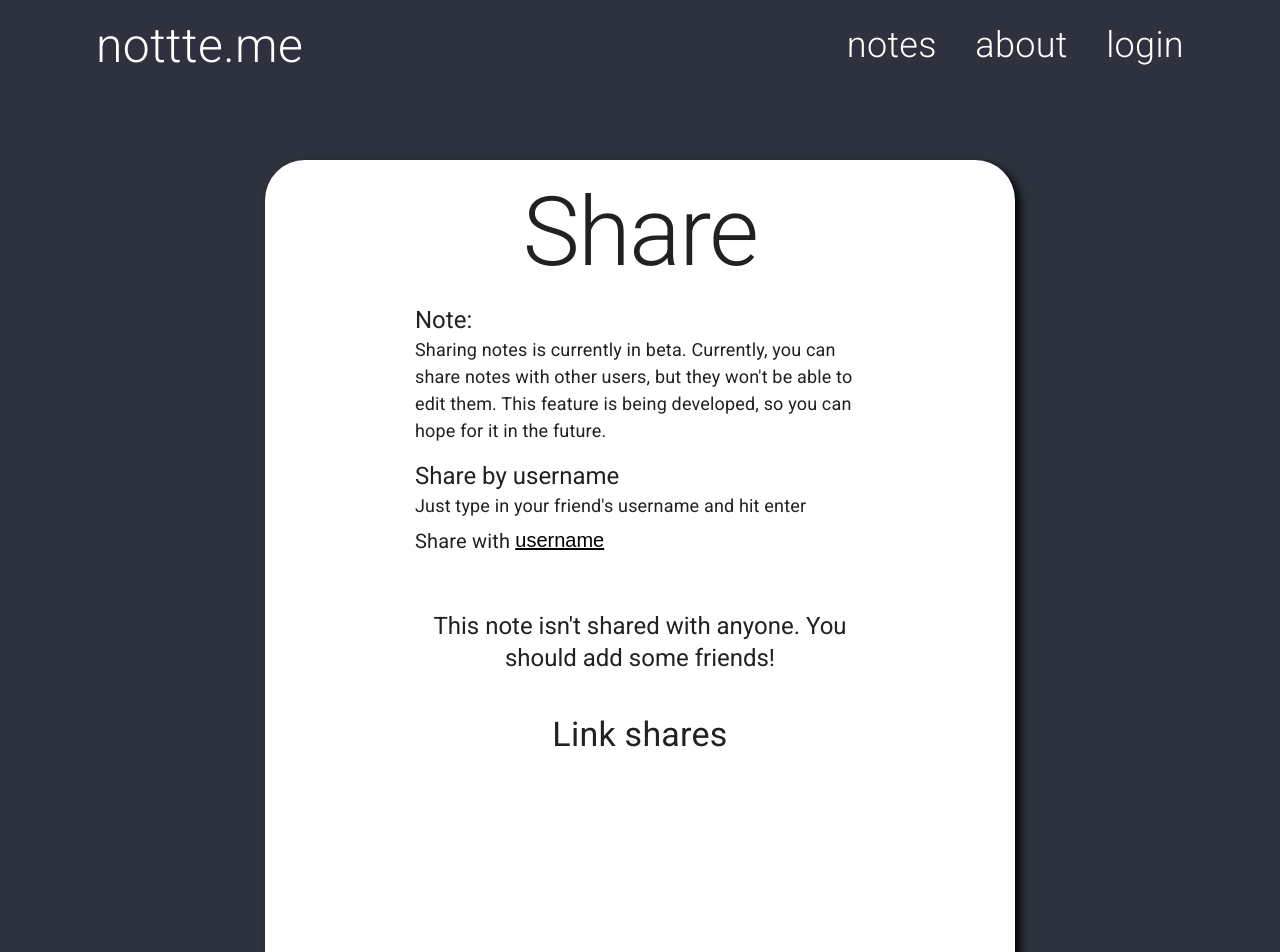
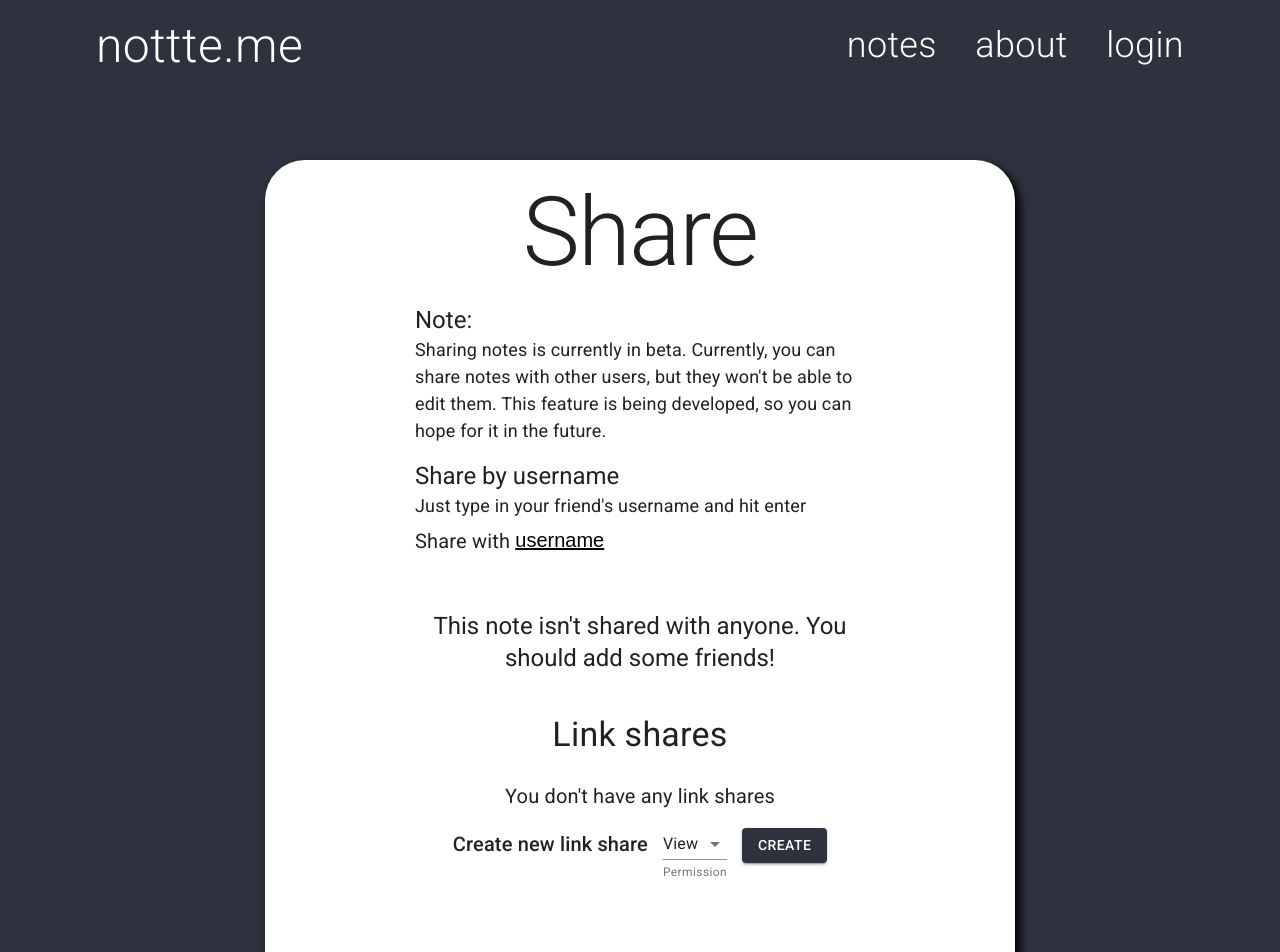
Before and after one commit to ZackMurry/nottte-me, a Next.js app in the folder frontend/: page /n/1/settings/share in a window 1280 px wide. Shown: the top 952 px of the page. Built offline with nearby package versions, Linux system fonts and the light colour scheme.

Commit message:
Add creating link shares on frontend

```diff
--- /dev/null
+++ b/frontend/components/CreateLinkShare.js
@@ -0,0 +1,79 @@
+import { Button, FormControl, FormHelperText, MenuItem, Select, Typography } from "@material-ui/core";
+import { useState } from "react";
+import parseJwt from './ParseJwt'
+import theme from "./theme";
+
+const alreadyExistsError = "A link share with this permission already exists. You can use that link instead of creating a new one."
+
+export default function CreateLinkShare({ title, jwt, onCreate }) {
+
+    const [ authority, setAuthority ] = useState('VIEW')
+    const [ error, setError ] = useState('')
+
+    const handleCreate = async () => {
+        if(!jwt) return
+
+        const requestOptions = {
+            method: 'POST',
+            headers: {'Content-Type': 'application/json', 'Authorization': 'Bearer ' + jwt},
+            body: JSON.stringify({
+                name: title,
+                authority: authority,
+                author: parseJwt(jwt)?.sub
+            })
+        }
+
+        const response = await fetch('http://localhost:8080/api/v1/shares/link/principal/create', requestOptions)
+
+        console.log(response.status)
+        if(response.status == 200) {
+            setError('')
+            onCreate()
+        } else if(response.status == 304) {
+            setError(alreadyExistsError)
+        } else {
+            console.log('bruh')
+        }
+
+    }
+
+    return (
+        <div style={{marginTop: '2vh'}}>
+            <div style={{display: 'flex', marginTop: 15, justifyContent: 'center'}}>
+                <Typography variant='h6' style={{marginRight: 15}}>
+                    Create new link share
+                </Typography>
+                <FormControl>
+                    <Select
+                        labelId='create-link-share-authority-label'
+                        id='create-link-share-authority'
+                        value={authority}
+                        onChange={e => setAuthority(e.target.value)}
+                    >
+                        <MenuItem value={'VIEW'}>View</MenuItem>
+                        <MenuItem value={'EDIT'}>Edit</MenuItem>
+                    </Select>
+                    <FormHelperText>Permission</FormHelperText>
+                </FormControl>
+                <Button
+                    variant='contained'
+                    onClick={handleCreate}
+                    color='secondary'
+                    style={{height: 35, marginLeft: 15}}
+                >
+                    Create
+                </Button>
+
+            </div>
+
+            <div hidden={!error} style={{width: '60%', margin: '1vh auto'}} >
+                <Typography variant='body2' style={{color: theme.palette.error.main, textAlign: 'center'}}>
+                    {error}
+                </Typography>
+            </div>
+        </div>
+
+
+    )
+
+}
--- a/frontend/components/LinkShareItem.js
+++ b/frontend/components/LinkShareItem.js
@@ -1,18 +1,29 @@
-import { Grid, IconButton, MenuItem, Select } from '@material-ui/core'
+import { Grid, IconButton, makeStyles, MenuItem, Select } from '@material-ui/core'
 import DoneIcon from '@material-ui/icons/Done'
 import EditIcon from '@material-ui/icons/Edit'
 import { useEffect, useState } from 'react'
+import PlainSnackbar from './PlainSnackbar'
+import PlainTooltip from './PlainTooltip'
 
 export default function LinkShareItem({ id, authority, status, jwt, onUpdate }) {
 
     const [ editing, setEditing ] = useState(false)
     const [ editedAuthority, setEditedAuthority ] = useState(authority)
     const [ editedStatus, setEditedStatus ] = useState(status)
+    const [ showCopiedSnackbar, setShowCopiedSnackbar ] = useState(false)
 
     useEffect(() => {
         setEditedAuthority(authority)
         setEditedStatus(status)
     }, [ authority, status ])
+
+    const useTooltipStyles = makeStyles(() => ({
+        tooltip: {
+            marginTop: -10
+        }
+    }))
+
+    const tooltipClass = useTooltipStyles()
 
     const handleUpdateLinkShare = async () => {
         if(editedAuthority == authority && editedStatus == status) {
@@ -46,13 +57,19 @@ export default function LinkShareItem({ id, authority, status, jwt, onUpdate })
         }
     }
 
+    const copyLinkToClipboard = async () => {
+        navigator.clipboard.writeText(`localhost:3000/l/${id}`)
+        setShowCopiedSnackbar(true)
+    }
+
     return (
+        <>
             <Grid container spacing={3} item xs={12}>
                 {
                     editing
                     ?
                         <>
-                        <Grid item xs={12} md={6}>
+                            <Grid item xs={12} md={6} >
                                 {id}
                             </Grid>
                             <Grid item xs={3} md={2}>
@@ -81,9 +98,11 @@ export default function LinkShareItem({ id, authority, status, jwt, onUpdate })
                     :
                     (
                         <>
-                        <Grid item xs={12} md={6}>
+                            <PlainTooltip title='copy link' classes={tooltipClass}>
+                                <Grid item xs={12} md={6} onClick={copyLinkToClipboard} style={{cursor: 'pointer', lineBreak: 'anywhere', fontSize: 14, paddingRight: 0}} >
                                     {id}
                                 </Grid>
+                            </PlainTooltip>
                             <Grid item xs={3} md={2}>
                                 {authority}
                             </Grid>
@@ -106,6 +125,13 @@ export default function LinkShareItem({ id, authority, status, jwt, onUpdate })
                     </IconButton>
                 </Grid>
             </Grid>
+
+            <PlainSnackbar
+                message='link copied to clipboard'
+                value={showCopiedSnackbar}
+                onClose={() => setShowCopiedSnackbar(false)}
+            />
+        </>
     )
 
 
--- a/frontend/components/LinkSharesTable.js
+++ b/frontend/components/LinkSharesTable.js
@@ -1,5 +1,6 @@
-import { Grid, IconButton, Typography } from "@material-ui/core";
+import { Grid, Typography } from "@material-ui/core";
 import { useEffect, useState } from "react";
+import CreateLinkShare from "./CreateLinkShare";
 import LinkShareItem from "./LinkShareItem";
 
 export default function LinkSharesTable({ jwt, title }) {
@@ -85,7 +86,23 @@ export default function LinkSharesTable({ jwt, title }) {
                         </>
                     )
                 }
+                {
+                    linkShares.length == 0 && (
+                        <Grid item xs={12} >
+                            <Typography variant='h6' style={{textAlign: 'center', fontWeight: 400}}>
+                                You don't have any link shares
+                            </Typography>
+                        </Grid>
+                    )
+                }
             </Grid>
+
+            <CreateLinkShare
+                title={title}
+                jwt={jwt}
+                onCreate={getFromServer}
+            />
+
         </>
 
     )
--- a/frontend/components/PlainSnackbar.js
+++ b/frontend/components/PlainSnackbar.js
@@ -3,7 +3,7 @@ import { Snackbar, IconButton, SnackbarContent } from "@material-ui/core";
 import CloseIcon from '@material-ui/icons/Close';
 import theme from './theme'
 
-export default function PlainSnackbar ({ message, duration, value, onClose }) {
+export default function PlainSnackbar ({ message, duration = 3000, value, onClose }) {
 
     return (
         <Snackbar
```
Lines whose indentation alone changed are shown as unchanged.
